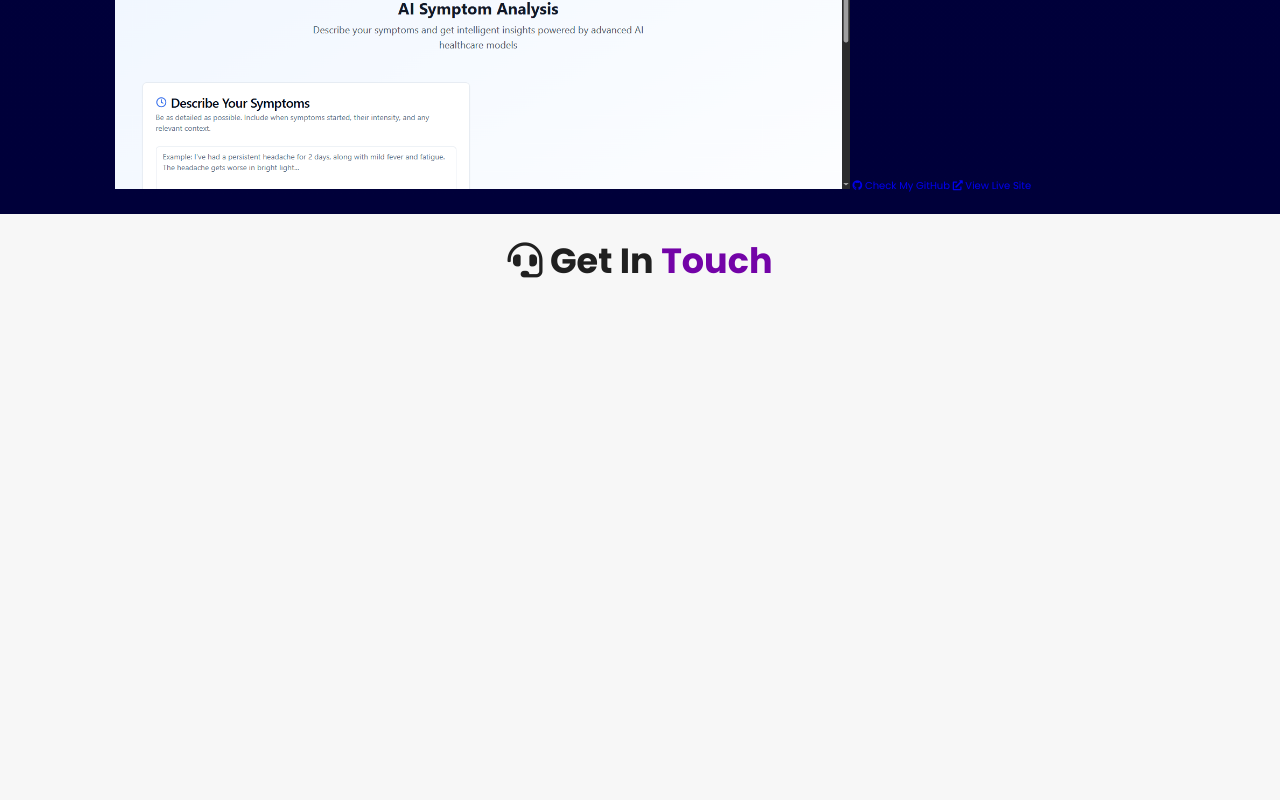
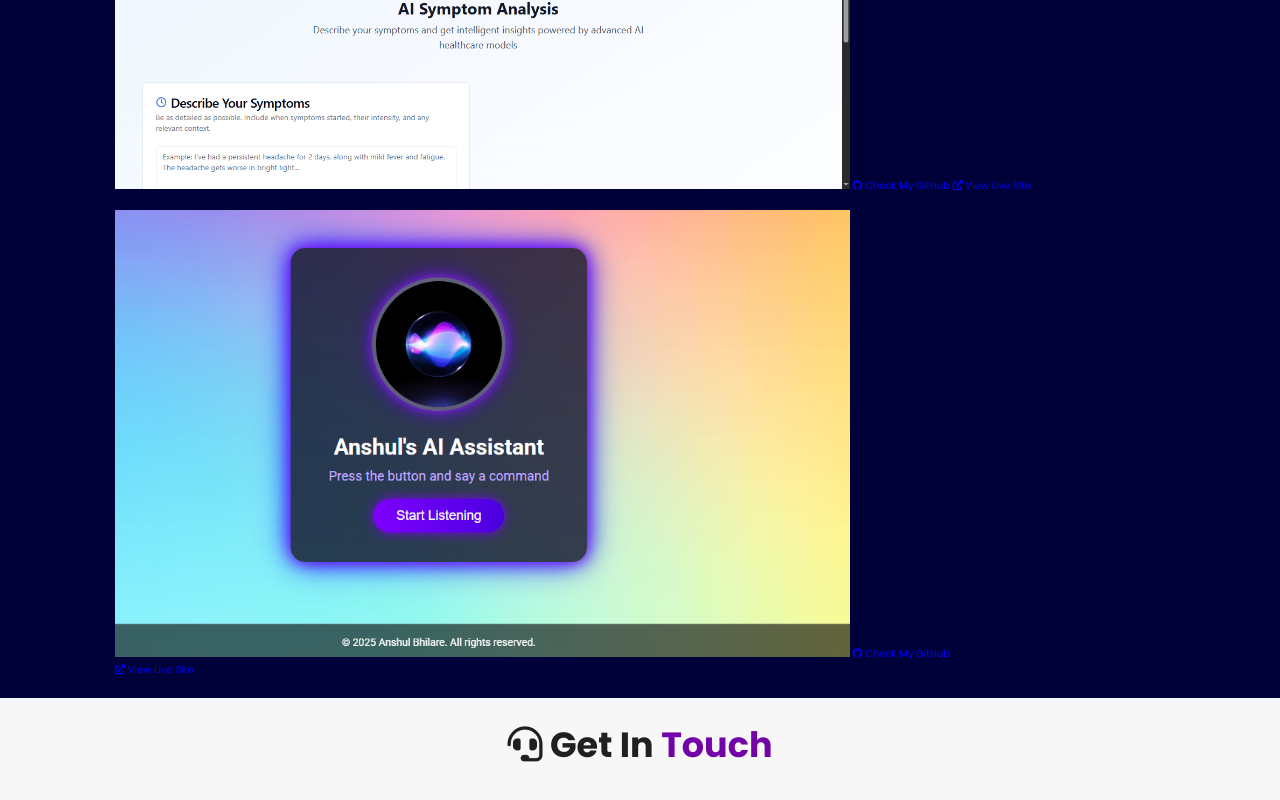
Before and after one commit to anshbytecode/Portfolio, a plain HTML site: page index.html in a window 1280 px wide. Shown: the part 5491-6291 px from the top of the page. Drawn offline with nearby package versions, Linux system fonts and the light colour scheme; no server answers; animation ran at ten frames a second.

Commit message:
Update index.html

```diff
--- a/index.html
+++ b/index.html
@@ -222,6 +222,16 @@
     <i class="fab fa-github"></i> Check My GitHub
     <a href="https://doctoraibyanshul.netlify.app/" target="_blank" class="btn live-btn">
   <i class="fas fa-external-link-alt"></i> View Live Site
+  <br>
+  <br>
+
+         <img src="anshulai.png"  style="width: 70%; height: auto;">
+            <a href="https://github.com/anshbytecode/AnshulAI-Assistant" target="_blank" class="btn github-btn">
+    <i class="fab fa-github"></i> Check My GitHub
+    <br>
+    <a href="https://anshulai.netlify.app/" target="_blank" class="btn live-btn">
+  <i class="fas fa-external-link-alt"></i> View Live Site
+
 </a>
 
 
```
